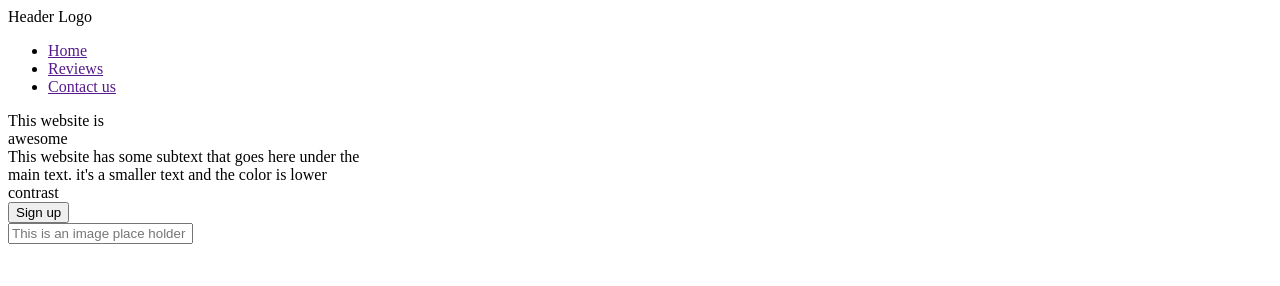
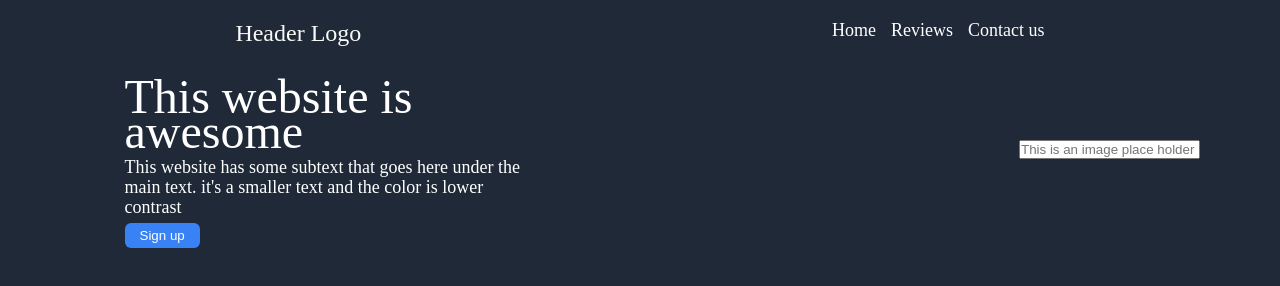
Before and after one commit to Mogle7Arkad/landing_page, a plain HTML site: page index.html in a window 1280 px wide. Drawn offline with Linux system fonts and the light colour scheme.

Commit message:
commit error clarified

```diff
--- /dev/null
+++ b/landing_page/style.css
@@ -0,0 +1,159 @@
+*{
+    padding: 0;
+    margin: 0;
+    max-width: 100%;
+}
+
+.header{
+    display: flex;
+    justify-content: space-around;
+    background: #1f2937;
+    padding: 40px;
+}
+
+.logo{
+    font-size: 24px;
+    color: #f9faf8;
+}
+
+.header-links{
+    display: flex;
+    gap: 15px;
+    list-style: none;
+}
+
+a{
+    color:#f9faf8;
+    text-decoration: none;
+}
+
+.content{
+    background: #1f2937;
+    width: 100%;
+    display: flex;
+    justify-content: space-around;
+}
+.content text1{
+    color: #f9faf8;
+    font-size: 26px;
+    font-weight: 600;
+}
+.text1{
+    margin-left: 9.8rem;
+
+}
+
+.content text2{
+    color: #e5e7eb;
+    font-size: 18px;
+
+}
+.text2{
+    margin-left: 9.8rem;
+}
+
+.content input{
+    display: flex;
+    height: 100;
+    margin-right: 4rem;
+}
+
+button{
+    background: #3882f6;
+    margin-left: 9.5rem;
+    border-radius: 4px;
+    color: white;
+    padding: 4px;
+    cursor: pointer;
+}
+
+.content2{
+    display: flex;
+    align-items: center;
+    justify-content: center;
+    background: white;
+}
+h3{
+    color: #1f2937;
+    padding: 10px;
+}
+.cover{
+    width: 100%;
+    height: 210px;
+    background: white;
+    color: #3882f6;
+    display: flex;
+    align-items: center;
+    justify-content: center;
+}
+.box,.box1,.box2,.box3{
+    width:10%;
+    margin: 20px;
+    border: 2px #1f2937;
+}
+p{
+    color: #1f2937;
+}
+.quotes{
+    display: block;
+    /*justify-content: center;
+    align-items: center;*/
+    height: 200px;
+    background: #e5e7eb;
+}
+.quote{
+    display: flex;
+    justify-content: center;
+    align-items: center;
+}
+em{
+    color: #1f2937;
+    font-size: 24px;
+    padding: 25px;
+}
+.h4{
+    display: flex;
+    justify-content: center;
+}
+h4{
+    color: #1f2937;
+    padding-left: 28em;
+}
+.action{
+    display: flex;
+    justify-content: center;
+    align-items: center;
+    margin: 0;
+    padding: 0;
+    background: white;
+    height: 100px;
+
+}
+.info{
+    display: flex;
+    background: #3882f6;
+    justify-content: center;
+    align-items: center;
+    height: 50px;
+    width: 50%;
+    border-radius: 4px;
+    gap: 40px;
+}
+
+.act1{
+    color: #e5e7eb;
+}
+
+.footer{
+    background: #1f2937;
+    width: 100%;
+    display: flex;
+    justify-content: center;
+    align-items: center;
+    font-size: 14px;
+
+}
+.right{
+    height: 30px;
+    margin-top: 25px;
+}
--- a/style.css
+++ b/style.css
@@ -1,4 +1,74 @@
-/*style.css*/
-{
+*{
+    padding: 0;
+    margin: 0;
+    color: white;
+    box-sizing: border-box;
+}
+
+.header{
+    height: 100vh;
+    width: 100%;
+    background: #1f2937;
+    padding-top: 20px;
+}
+
+nav{
+    display: flex;
+    justify-content: space-around;
+}
+.logo{
+    font-size: 24px;
+    color: #f9faf8;
+}
+
+.header-links{
+    display: flex;
+    gap: 15px;
+    list-style: none;
+    font-size: 18px;
+    color: #e5e7eb;
+}
+
+a{
+    text-decoration: none;
+}
+
+.main{
+    display: ;
+    width: 100%;
+    height: 90%;
+    max-width: 850px;
+    margin: auto;
+    line-height: 35px;
+
 
 }
+
+button{
+    background: #3882f6;
+    padding: 5px 15px;
+    border-radius: 6px;
+    border: none;
+    cursor: pointer;
+}
+.main-content{
+    font-size: 48px;
+    color: #f9faf8;
+    padding:;
+    margin-top: 2rem;
+}
+.sub-content{
+    font-size: 18px;
+    line-height: 20px;
+    color: #e5e7eb;
+    padding-top: 8px;
+}
+.content{
+    display: flex;
+    align-items: center;
+    margin: 0 5rem;
+}
+.img{
+    display: block;
+    height: 40%
+}
```
Also changed, not shown: landing_page/index.html (added, +89 -0 lines), landing_page/fonts.png (added), landing_page/images/chrome.jpeg (added), landing_page/images/discord.png (added), landing_page/images/ggle.png (added), landing_page/images/github.png (added), landing_page/images/nature.jpg (added), landing_page/images/universe.jpg (added), landing_page/images/views.jpg (added), landing_page/project.png (added), 1 other file.
